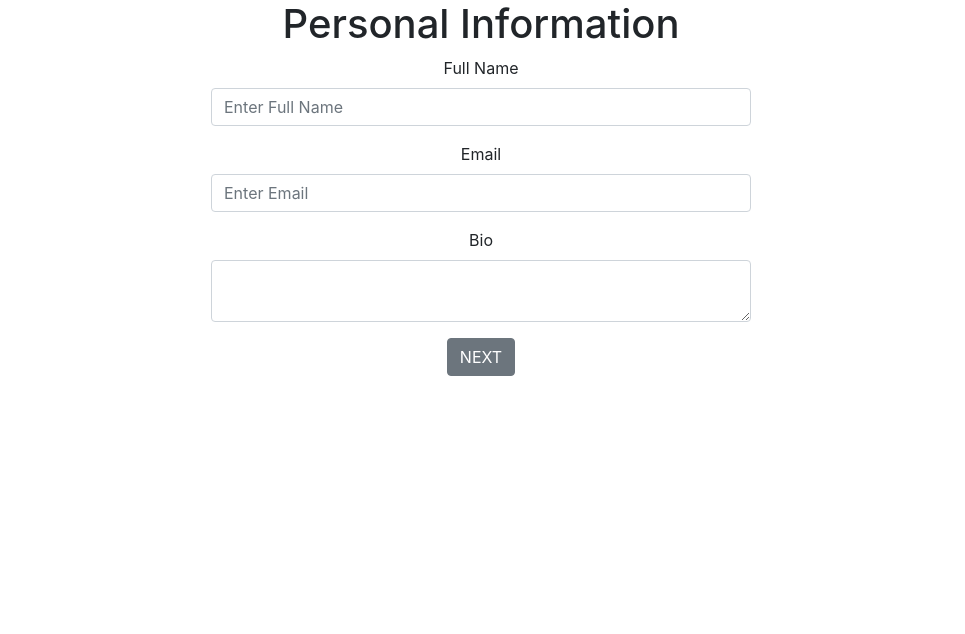
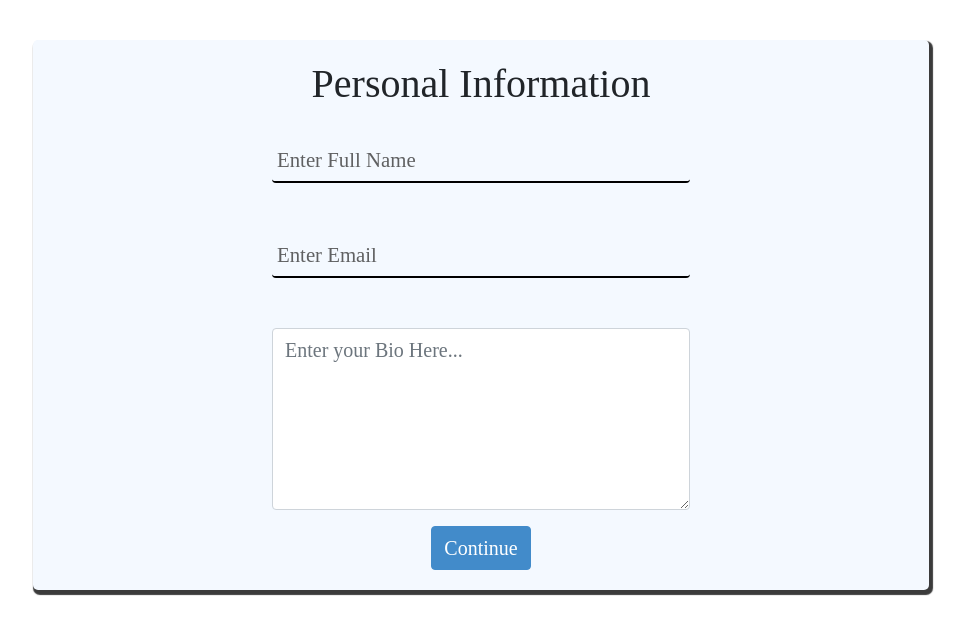
Before and after one commit to abimsedhain/portfolio_designer, a React (Create React App) app: page /form in a window 1280 px wide. Shown: the top 634 px of the page, without its empty margins (159-1124 px from the left). Built offline with nearby package versions, Linux system fonts and the light colour scheme.

Commit message:
New design for user detail form

```diff
--- /dev/null
+++ b/src/Form/Form.css
@@ -0,0 +1,124 @@
+/* .form__field {
+    font-family: inherit;
+    width: 100%;
+    border: 0;
+    border-bottom: 2px solid #9b9b9b;
+    outline: 0;
+    font-size: 1.3rem;
+    color: black;
+    padding: 7px 0;
+    background: transparent;
+    transition: border-color 0.2s;
+}
+
+.form__field::placeholder {
+    color: red;
+    opacity: 50%;
+    font-family: Arial, Helvetica, sans-serif;
+}
+
+.form__field:focus {
+    position: absolute;
+    display: block;
+    transition: 0.2s;
+    font-size: 1.2rem;
+    color: #11998e;
+    font-weight: 800;
+} */
+
+#fullName {
+    font-family: inherit;
+    width: 100%;
+    border: 0;
+    border-bottom: 2px solid black;
+    outline: 0;
+    font-size: 1.3rem;
+    color: black;
+    padding: 7px 5px;
+    background: transparent;
+    transition: border-color 0.2s;
+    margin-bottom: 50px;
+}
+
+#fullName::placeholder {
+    color: #3b3b3b;
+    opacity: 80%;
+    font-family: Cardo;
+}
+
+#fullName:focus {
+    display: block;
+    transition: 0.2s;
+    font-size: 1.2rem;
+    color: #11998e;
+}
+
+#email {
+    font-family: inherit;
+    width: 100%;
+    border: 0;
+    border-bottom: 2px solid black;
+    outline: 0;
+    font-size: 1.3rem;
+    color: black;
+    padding: 7px 5px;
+    background: transparent;
+    transition: border-color 0.2s;
+    margin-bottom: 50px;
+}
+
+#email::placeholder {
+    color: #3b3b3b;
+    opacity: 80%;
+    font-family: Cardo;
+}
+
+#email:focus {
+    display: block;
+    transition: 0.2s;
+    font-size: 1.2rem;
+    color: #11998e;
+}
+
+.container {
+    background: #f4f9ff;
+    height: 100%;
+    width: 70vw;
+    padding-top: 10px;
+    margin-top: 40px;
+    border-radius: 5px;
+    box-shadow: 2px 3px 1px 2px #3b3b3b;
+}
+
+h1 {
+    padding-top: 10px;
+    margin-bottom: 30px;
+    font-family: Montserrat;
+}
+
+label {
+    float: left;
+    font-size: 20px;
+}
+
+textarea::placeholder {
+    color: #3b3b3b;
+    opacity: 80%;
+    font-size: 20px;
+    font-family: Cardo;
+}
+
+.btn {
+    background: #428bca;
+    border-color: #428bca;
+    margin-bottom: 20px;
+    font-size: 20px;
+    font-family: Montserrat;
+    font-weight: normal;
+}
+
+.btn:hover {
+    background: #5cb85c;
+    border-color: #5cb85c;
+    color: black;
+}
--- a/src/Form/PersonalInfo.js
+++ b/src/Form/PersonalInfo.js
@@ -2,6 +2,7 @@ import React from 'react'
 import { Formik, Form, Field, ErrorMessage } from 'formik';
 import * as yup from 'yup';
 import { Label, Input, Button, FormGroup } from "reactstrap"
+import './Form.css';
 
 const validationSchema = yup.object({
 	// fullName: yup.string().required('Name is required').max(20),
@@ -25,23 +26,27 @@ const PersonalInfo = ({ formData, setFormData, nextStep }) => {
 				<h1>Personal Information</h1>
 
 				<FormGroup>
-					<Label>Full Name</Label>
+					{/* <Label>Full Name</Label> */}
 					<Field type="text" id="fullName" name="fullName" as={Input} placeholder="Enter Full Name"></Field>
 					<ErrorMessage name='fullName' />
 				</FormGroup>
 
 				<FormGroup>
-					<Label>Email</Label>
-					<Field type='email' id='email' name='email' as={Input} placeholder="Enter Email"/>
+					{/* <Label>Email</Label> */}
+					<Field type='email' id='email' name='email' as={Input} placeholder="Enter Email" />
 					<ErrorMessage name='email' />
 				</FormGroup>
 
 				<FormGroup>
-					<Label>Bio</Label>
-					<Field as='textarea' rows='5' id='bio' name='bio' as={()=>(<Input type="textarea"></Input>)} placeholder="Enter Bio"/>
+					{/* <Label>Bio</Label> */}
+					<Field rows='5' id='bio'name='bio' as={() => (<Input type="textarea" rows="7" placeholder="Enter your Bio Here..."></Input>)}/>
 					<ErrorMessage name='email' />
 				</FormGroup>
-				<Button type='submit'> NEXT </Button>
+{/*
+				<FormGroup>
+					<input type="input" class="form__field" placeholder="Enter Full Name" name="name" id='name' />
+				</FormGroup> */}
+				<Button type='submit'> Continue </Button>
 			</Form>
 		</Formik>
 
```
